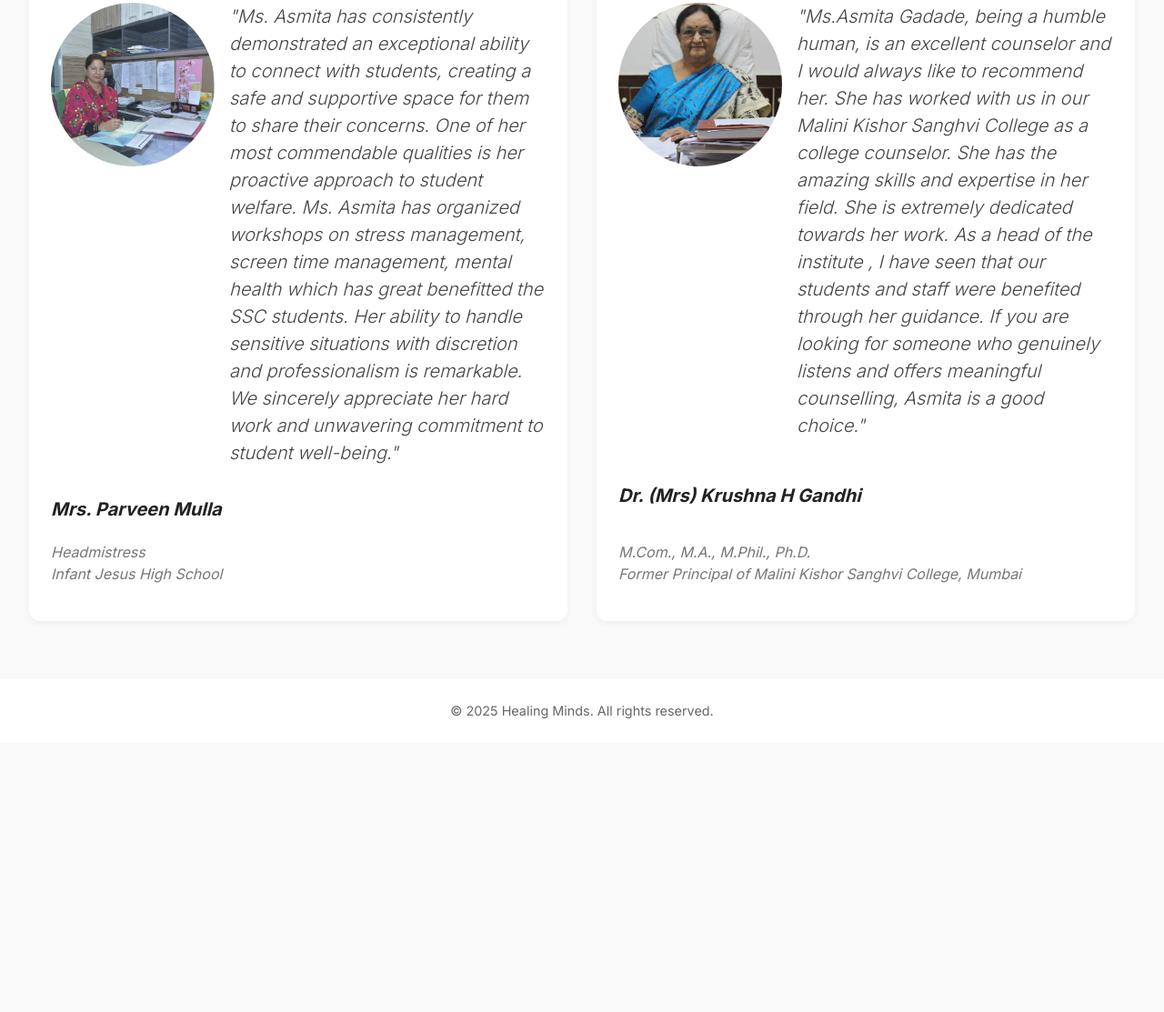
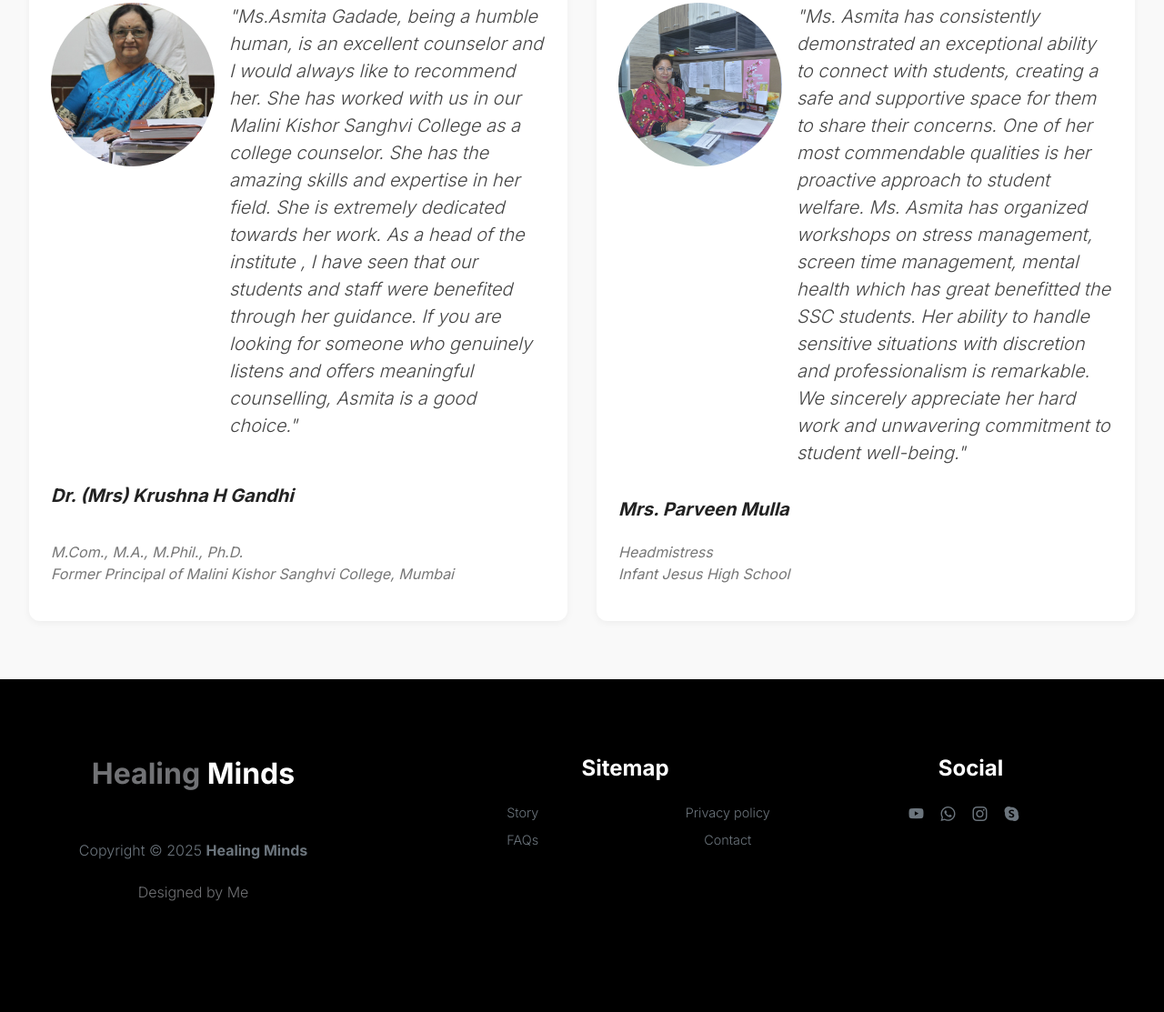
Before and after one commit to asmi-gd/HealingMinds, a plain HTML site: page about.html in a window 1280 px wide. Shown: the part 1490-2603 px from the top of the page at 91% size. Before the commit the page ends 2307 px from the top, so only its background shows below. Drawn offline with Linux system fonts and the light colour scheme.

Commit message:
Order change

```diff
--- a/about.html
+++ b/about.html
@@ -183,10 +183,10 @@
             <a class="nav-link" href="about.html">Story</a>
           </li>
           <li class="nav-item">
-            <a class="nav-link" href="faq.html">FAQs</a>
+            <a class="nav-link" href="#">FAQs</a>
           </li>
           <li class="nav-item">
-            <a class="nav-link" href="contact.html">Contact</a>
+            <a class="nav-link" href="#">Contact</a>
           </li>
         </ul>
         <div class="d-none d-lg-block">
@@ -257,23 +257,6 @@
     <div class="testimonial-row">
       <div class="testimonial-card">
         <div class="testimonial-content">
-          <img src="images/people/Parveen_Mulla.jpg" alt="Client Testimonial" class="testimonial-photo">
-          <div class="testimonial-text">
-            <p>"Ms. Asmita has consistently demonstrated an exceptional ability to connect with students, creating a
-              safe and supportive space for them to share their concerns. One of her most commendable qualities is her
-              proactive approach to student welfare. Ms. Asmita has organized workshops on stress management, screen
-              time management, mental health which has great benefitted the SSC students. Her ability to handle
-              sensitive situations with discretion and professionalism is remarkable. We sincerely appreciate her hard
-              work and unwavering commitment to student well-being."</p>
-          </div>
-        </div>
-        <p class="name">Mrs. Parveen Mulla</p>
-        <p class="designation" style="font-size: medium;font-weight: 400;">Headmistress <br> Infant Jesus High School
-        </p>
-      </div>
-
-      <div class="testimonial-card">
-        <div class="testimonial-content">
           <img src="images/people/Krushna_Gandhi.jpg" alt="Client Testimonial" class="testimonial-photo">
           <div class="testimonial-text">
             <p>"Ms.Asmita Gadade, being a humble human, is an excellent counselor and I would always like to recommend
@@ -289,12 +272,72 @@
         <p class="designation" style="font-size: medium;font-weight: 400;">M.Com., M.A., M.Phil., Ph.D. <br> Former
           Principal of Malini Kishor Sanghvi College, Mumbai</p>
       </div>
+
+      <div class="testimonial-card">
+        <div class="testimonial-content">
+          <img src="images/people/Parveen_Mulla.jpg" alt="Client Testimonial" class="testimonial-photo">
+          <div class="testimonial-text">
+            <p>"Ms. Asmita has consistently demonstrated an exceptional ability to connect with students, creating a
+              safe and supportive space for them to share their concerns. One of her most commendable qualities is her
+              proactive approach to student welfare. Ms. Asmita has organized workshops on stress management, screen
+              time management, mental health which has great benefitted the SSC students. Her ability to handle
+              sensitive situations with discretion and professionalism is remarkable. We sincerely appreciate her hard
+              work and unwavering commitment to student well-being."</p>
+          </div>
+        </div>
+        <p class="name">Mrs. Parveen Mulla</p>
+        <p class="designation" style="font-size: medium;font-weight: 400;">Headmistress <br> Infant Jesus High School
+        </p>
+
+      </div>
     </div>
   </section>
 
   <!-- Footer -->
-  <footer>
-    &copy; 2025 Healing Minds. All rights reserved.
+  <footer class="site-footer">
+    <div class="container">
+            <div class="row">
+
+                <div class="col-lg-3 col-10 me-auto mb-4">
+                    <h4 class="text-white mb-3"><a href="index.html">Healing</a> Minds</h4>
+                    <p class="copyright-text text-muted mt-lg-5 mb-4 mb-lg-0">Copyright © 2025 <strong>Healing
+                            Minds</strong></p>
+                    <br>
+                    <p class="copyright-text">Designed by <a href="" target="_blank">Me</a></p>
+                </div>
+
+                <div class="col-lg-5 col-8">
+                    <h5 class="text-white mb-3">Sitemap</h5>
+
+                    <ul class="footer-menu d-flex flex-wrap">
+                        <li class="footer-menu-item"><a href="about.html" class="footer-menu-link">Story</a></li>
+
+
+                        <li class="footer-menu-item"><a href="#" class="footer-menu-link">Privacy policy</a></li>
+
+                        <li class="footer-menu-item"><a href="#" class="footer-menu-link">FAQs</a></li>
+
+                        <li class="footer-menu-item"><a href="#" class="footer-menu-link">Contact</a></li>
+                    </ul>
+                </div>
+
+                <div class="col-lg-3 col-4">
+                    <h5 class="text-white mb-3">Social</h5>
+
+                    <ul class="social-icon">
+
+                        <li><a href="#" class="social-icon-link bi-youtube"></a></li>
+
+                        <li><a href="#" class="social-icon-link bi-whatsapp"></a></li>
+
+                        <li><a href="#" class="social-icon-link bi-instagram"></a></li>
+
+                        <li><a href="#" class="social-icon-link bi-skype"></a></li>
+                    </ul>
+                </div>
+
+            </div>
+        </div>
   </footer>
 
   <!-- JS Files -->
```
Also changed, not shown: index.html (+1 -1 lines).
